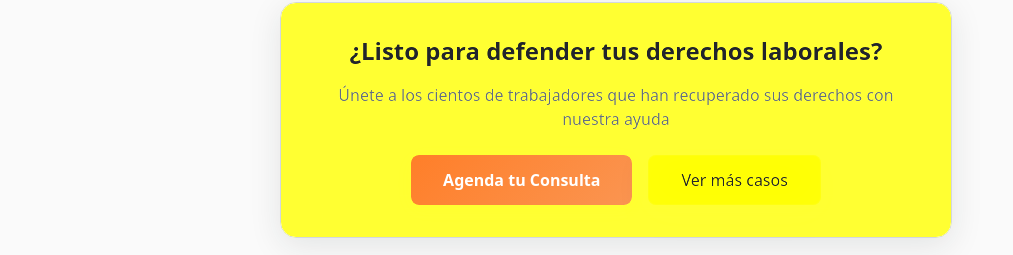
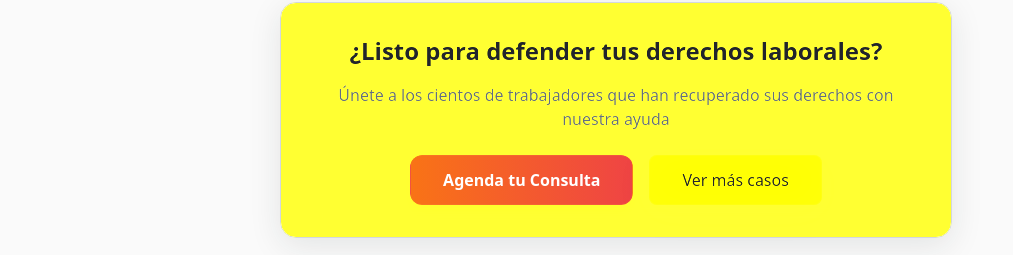
Before and after one commit to puntolegal/legal-glass-booking, a React (Vite) app: page /familia in a window 1280 px wide. Shown: the part 2202-2457 px from the top of the page, without its empty margins (24-1037 px from the left). Built offline with nearby package versions, Linux system fonts and the light colour scheme.

Commit message:
Refactor: Adjust button style
Adjust the button style to match the orange design.

```diff
--- a/src/components/TestimonialsSection.tsx
+++ b/src/components/TestimonialsSection.tsx
@@ -87,7 +87,7 @@ const TestimonialsSection = () => {
             </p>
             <div className="flex flex-col sm:flex-row gap-4 justify-center">
               <button
-                className="btn-primary px-8 py-3 rounded-lg font-semibold"
+                className="glass-intense bg-gradient-to-r from-orange-500 to-red-500 hover:from-orange-600 hover:to-red-600 text-white px-8 py-3 rounded-xl font-semibold hover:scale-105 transition-all duration-300 border border-orange-400/20 backdrop-blur-xl shadow-lg hover:shadow-xl"
                 onClick={() => {
                   const element = document.getElementById('inicio');
                   if (element) {
```
